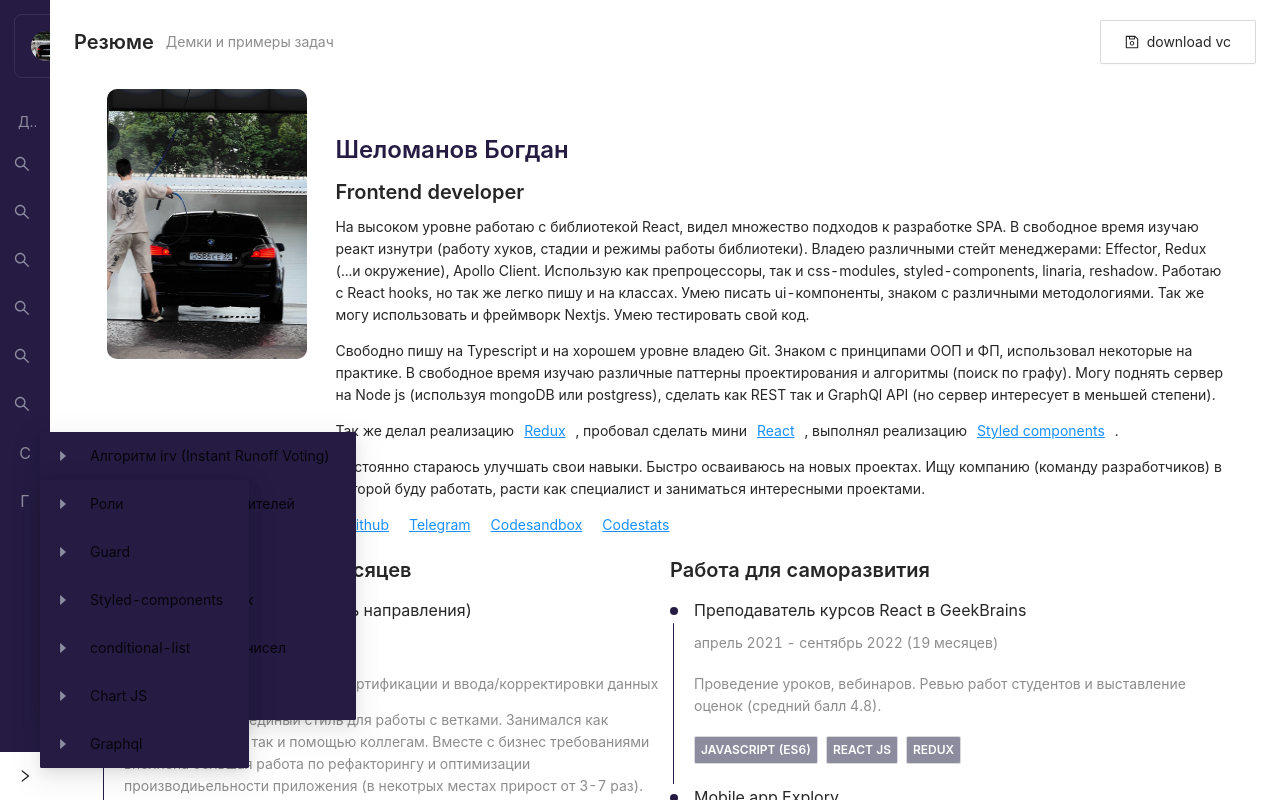
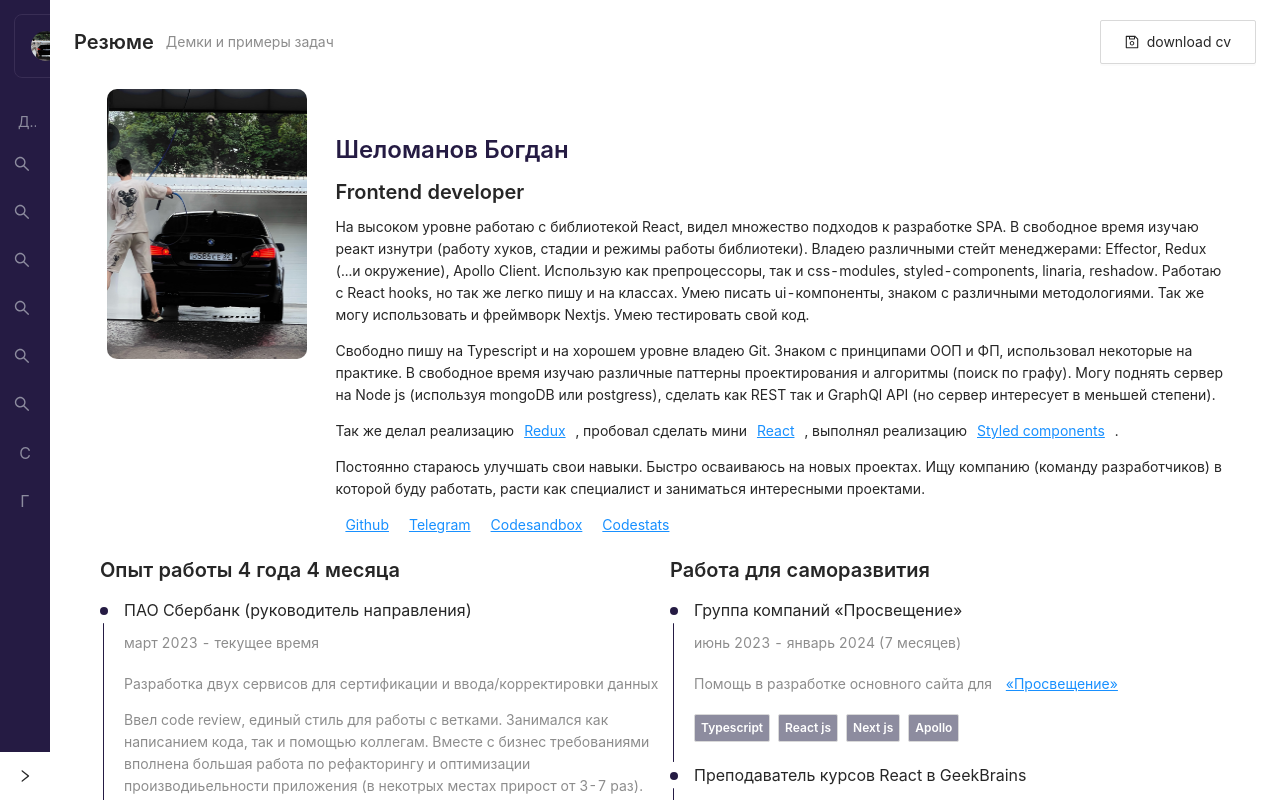
Before and after one commit to bogdanq/bogdanq.github.io, a React (Create React App) app: page /graph in a window 1280 px wide. Built offline with nearby package versions, Linux system fonts and the light colour scheme.

Commit message:
ya metrika

```diff
--- a/public/index.html
+++ b/public/index.html
@@ -7,6 +7,50 @@
     <meta name="description" content="bio" />
 
     <title>bio</title>
+
+    <!-- Yandex.Metrika counter -->
+    <script type="text/javascript">
+      (function (m, e, t, r, i, k, a) {
+        m[i] =
+          m[i] ||
+          function () {
+            (m[i].a = m[i].a || []).push(arguments);
+          };
+        m[i].l = 1 * new Date();
+        for (var j = 0; j < document.scripts.length; j++) {
+          if (document.scripts[j].src === r) {
+            return;
+          }
+        }
+        (k = e.createElement(t)),
+          (a = e.getElementsByTagName(t)[0]),
+          (k.async = 1),
+          (k.src = r),
+          a.parentNode.insertBefore(k, a);
+      })(
+        window,
+        document,
+        "script",
+        "https://mc.yandex.ru/metrika/tag.js",
+        "ym"
+      );
+
+      ym(96429847, "init", {
+        clickmap: true,
+        trackLinks: true,
+        accurateTrackBounce: true,
+        webvisor: true,
+      });
+    </script>
+    <noscript
+      ><div>
+        <img
+          src="https://mc.yandex.ru/watch/96429847"
+          style="position: absolute; left: -9999px"
+          alt=""
+        /></div
+    ></noscript>
+    <!-- /Yandex.Metrika counter -->
   </head>
 
   <body>
--- a/src/index.jsx
+++ b/src/index.jsx
@@ -5,6 +5,7 @@ import { routes } from "./pages";
 import "./ui/cust.less";
 
 const root = ReactDOM.createRoot(document.getElementById("root"));
+
 root.render(
   <React.StrictMode>
     <Router>{routes}</Router>
--- a/src/pages/index.jsx
+++ b/src/pages/index.jsx
@@ -29,7 +29,7 @@ export const fromGithub = [
       />
     ),
     icon: <SearchOutlined />,
-    name: "graph ai snake",
+    name: "Змейка на графах",
   },
   {
     path: "/graph",
@@ -52,7 +52,7 @@ export const fromGithub = [
       />
     ),
     icon: <SearchOutlined />,
-    name: "graph search path",
+    name: "Поиск пути на графах",
   },
   {
     path: "/parser",
@@ -63,7 +63,7 @@ export const fromGithub = [
       />
     ),
     icon: <SearchOutlined />,
-    name: "parser gui",
+    name: "Парсер DOM",
   },
   {
     path: "/creator",
@@ -74,7 +74,7 @@ export const fromGithub = [
       />
     ),
     icon: <SearchOutlined />,
-    name: "no code editor",
+    name: "Редактор блоков",
   },
   {
     path: "/react",
@@ -85,7 +85,7 @@ export const fromGithub = [
       />
     ),
     icon: <SearchOutlined />,
-    name: "my react",
+    name: "Минимальный react",
   },
   {
     path: "/styled",
@@ -96,7 +96,7 @@ export const fromGithub = [
       />
     ),
     icon: <SearchOutlined />,
-    name: "my styled",
+    name: "Минимальный styled",
   },
 ];
 
--- a/src/pages/vc/data-mock.jsx
+++ b/src/pages/vc/data-mock.jsx
@@ -30,6 +30,7 @@ export const skils = {
   antd: "UI kit",
   rq: "React query",
   analitics: "Аналитика",
+  next: "Next js",
 };
 
 export const works = [
@@ -184,6 +185,28 @@ export const works = [
 
 export const paralelWorks = [
   {
+    title: "Группа компаний «Просвещение»",
+    subTitle: <p>июнь 2023 - январь 2024 (7 месяцев)</p>,
+    status: "finish",
+    description: (
+      <>
+        <p>
+          Помощь в разработке основного сайта для
+          <span>
+            {" "}
+            <a href="https://prosv.ru/" rel="noreferrer" target="_blank">
+              «Просвещение»
+            </a>{" "}
+          </span>
+        </p>
+
+        {["ts", "react", "next", "alo"].map((skill) => (
+          <Tag key={skill}>{skils[skill]}</Tag>
+        ))}
+      </>
+    ),
+  },
+  {
     title: "Преподаватель курсов React в GeekBrains",
     subTitle: <p>апрель 2021 - сентябрь 2022 (19 месяцев)</p>,
     status: "finish",
--- a/src/pages/vc/page.jsx
+++ b/src/pages/vc/page.jsx
@@ -93,7 +93,7 @@ export function VCPage({ snipet }) {
           subTitle="Демки и примеры задач"
           extra={[
             <Button key="3" icon={<SaveOutlined />} onClick={printDocument}>
-              download vc
+              download cv
             </Button>,
           ]}
         />
--- a/src/pages/vc/use-time-work.jsx
+++ b/src/pages/vc/use-time-work.jsx
@@ -1,8 +1,20 @@
+function monthDiff(dateFrom, dateTo = new Date()) {
+  const [year, month] = (
+    (dateTo.getMonth() -
+      dateFrom.getMonth() +
+      12 * (dateTo.getFullYear() - dateFrom.getFullYear())) /
+    12
+  )
+    .toFixed(1)
+    .split(".");
+
+  return [year, month];
+}
+
 export const useTimeWork = () => {
   const START_DATE = "2018-06-01";
 
-  const year = new Date().getFullYear() - new Date(START_DATE).getFullYear();
-  const month = new Date().getMonth() - new Date(START_DATE).getMonth();
+  const [year, month] = monthDiff(new Date(START_DATE));
 
   function declOfNum(number, words) {
     const word =
--- a/src/ui/atoms/index.jsx
+++ b/src/ui/atoms/index.jsx
@@ -1,2 +1,3 @@
 export * from "./content";
 export * from "./profile";
+export * from "./scroll";
--- /dev/null
+++ b/src/ui/atoms/scroll.jsx
@@ -0,0 +1,14 @@
+import { css } from "styled-components";
+
+export const scrollStyle = css`
+  &::-webkit-scrollbar {
+    width: 4px;
+  }
+  &::-webkit-scrollbar-corner {
+    background: transparent;
+  }
+  &::-webkit-scrollbar-thumb {
+    background: #8d8c9f;
+    border-radius: 4px;
+  }
+`;
--- a/src/ui/cust.less
+++ b/src/ui/cust.less
@@ -11,6 +11,16 @@ body {
   overflow-x: hidden;
   background-color: var(--hub-menu-bg);
   scroll-behavior: smooth;
+  &::-webkit-scrollbar {
+    width: 4px;
+  }
+  &::-webkit-scrollbar-corner {
+    background: transparent;
+  }
+  &::-webkit-scrollbar-thumb {
+    background: #8d8c9f;
+    border-radius: 4px;
+  }
 }
 
 #root {
--- a/src/ui/organisms/siebar.jsx
+++ b/src/ui/organisms/siebar.jsx
@@ -4,21 +4,24 @@ import { Link, useLocation } from "react-router-dom";
 import { CaretRightOutlined, SearchOutlined } from "@ant-design/icons";
 import { snipetsList } from "../../features/snipets";
 import { fromGithub, fromGist } from "../../pages";
+import { useState } from "react";
 
 export function DefaultSidebar() {
   const { pathname, hash } = useLocation();
+  const [openKeys, setOpenKeys] = useState(["sub1"]);
 
-  const isMobile = useMediaQuery({
-    query: `(max-width: calc(680px - 1px))`,
+  const isLaptopAndBelow = useMediaQuery({
+    query: `(max-width: calc(1300px - 1px))`,
   });
-
-  const isOpenSub = isMobile ? undefined : ["sub1", "sub2"];
 
   return (
     <Menu
       mode="inline"
       selectedKeys={[`${pathname}${hash}`]}
-      openKeys={isOpenSub}
+      openKeys={isLaptopAndBelow ? [] : openKeys}
+      onOpenChange={(keys) => {
+        setOpenKeys(keys);
+      }}
     >
       <Menu.ItemGroup title="Демки из гитхаба" />
       {fromGithub.map((item) => (
--- a/src/ui/overides/vc.less
+++ b/src/ui/overides/vc.less
@@ -15,7 +15,6 @@
   background-color: var(--hub-menu-item-color);
   color: #fff;
   font-weight: 600;
-  text-transform: uppercase;
   padding: 3px 6px;
 }
 
--- a/src/ui/templates/main.jsx
+++ b/src/ui/templates/main.jsx
@@ -3,7 +3,7 @@ import { Layout } from "antd";
 import { useMediaQuery } from "react-responsive";
 import styled, { css } from "styled-components";
 import { MenuFoldOutlined, MenuUnfoldOutlined } from "@ant-design/icons";
-import { Content, SideBarProfile } from "../atoms";
+import { Content, SideBarProfile, scrollStyle } from "../atoms";
 
 const { Sider } = Layout;
 
@@ -14,6 +14,10 @@ const CommonSider = styled(Sider)`
   top: 0;
   height: 100vh;
   height: -webkit-fill-available;
+
+  & > div:first-child {
+    ${scrollStyle}
+  }
 
   ${(p) =>
     p.isLeftSider &&
@@ -100,7 +104,10 @@ export function MainTemplate({ sidebar, children, noPadding }) {
 
   return (
     <Layout
-      style={{ minHeight: "100%", backgroundColor: "transparent" }}
+      style={{
+        minHeight: "100%",
+        backgroundColor: "transparent",
+      }}
       hasSider
     >
       <CommonSider
```
Also changed, not shown: 1 other file (tests, documents, lock files or other folders).
